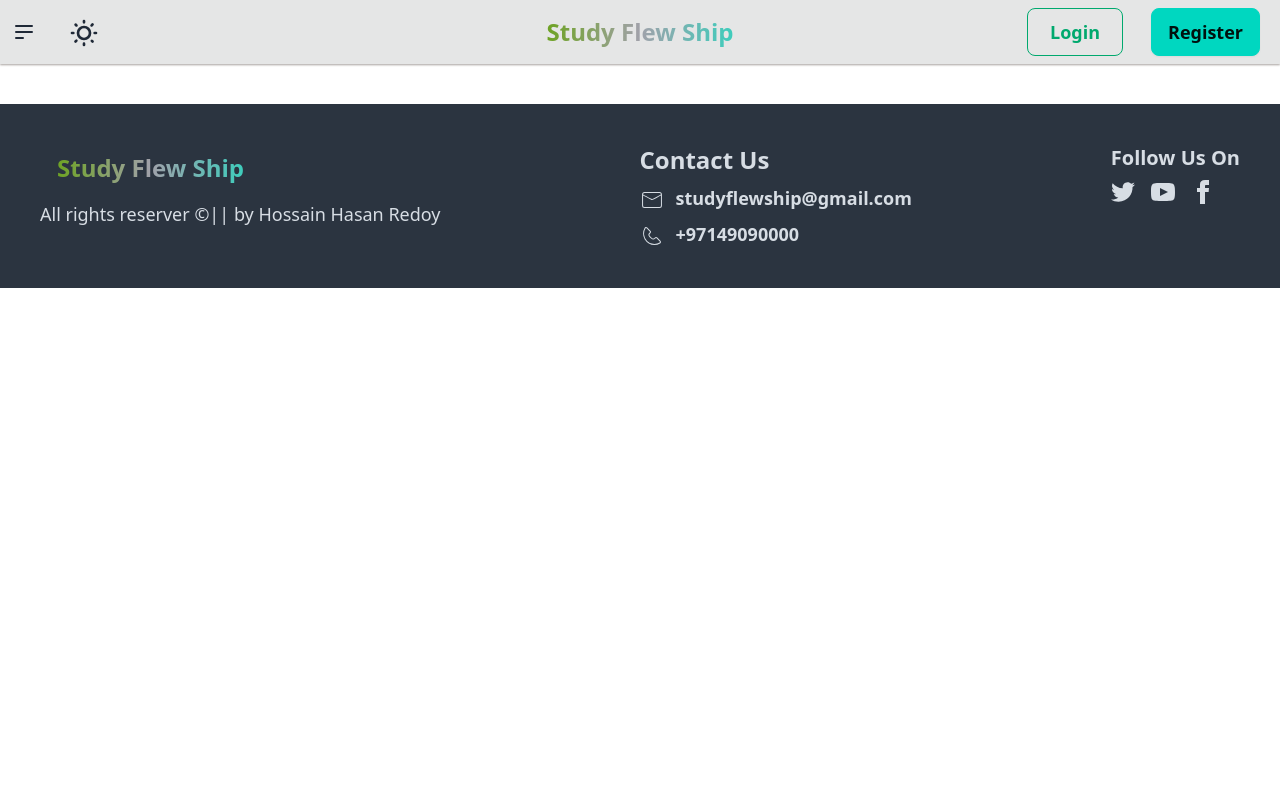
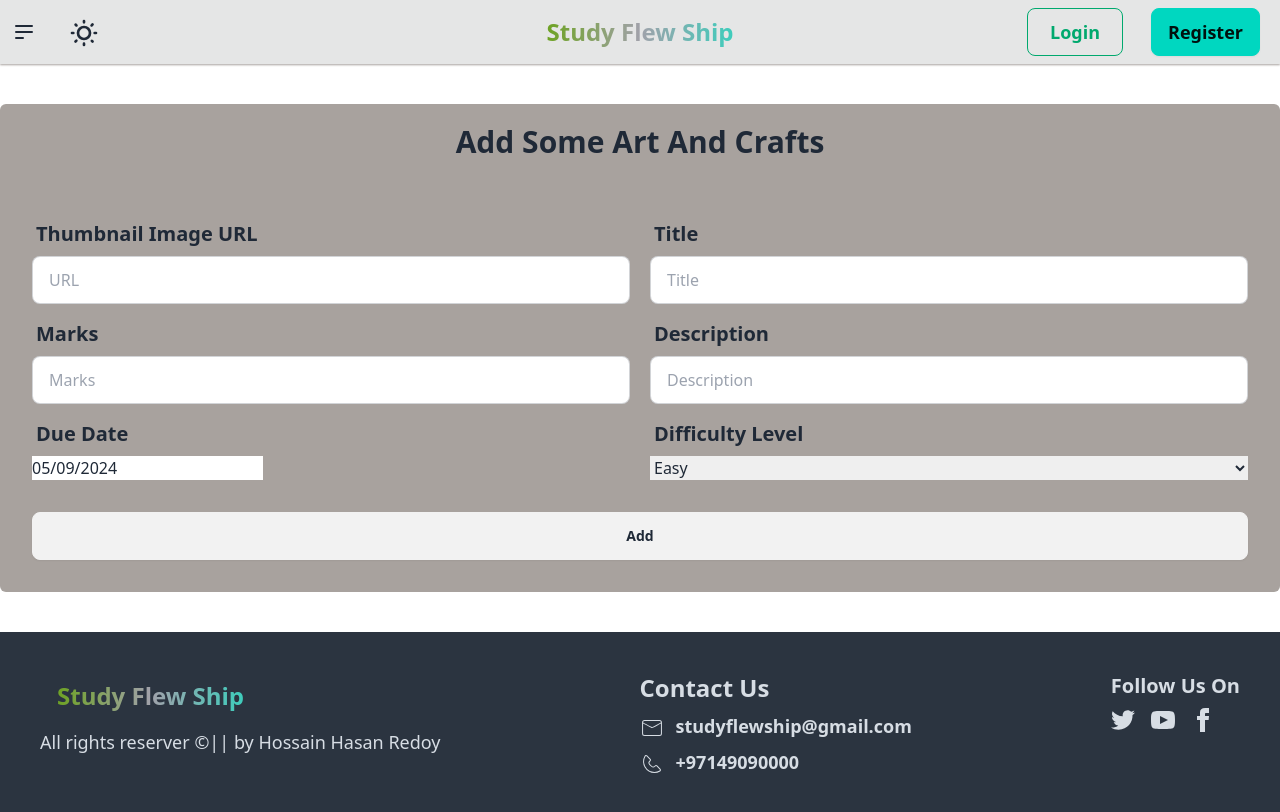
Before and after one commit to hasanredoy/Study_Flewship_Client, a React (Vite) app in the folder client-side-repo/template/: page /createAssignments in a window 1280 px wide. Shown: the top 812 px of the page. Built offline with nearby package versions, Linux system fonts and the light colour scheme; no server answers.

Commit message:
working on create assignment page

```diff
--- a/client-side-repo/template/package.json
+++ b/client-side-repo/template/package.json
@@ -18,6 +18,7 @@
     "match-sorter": "^6.3.4",
     "prop-types": "^15.8.1",
     "react": "^18.3.1",
+    "react-datepicker": "^6.9.0",
     "react-dom": "^18.2.0",
     "react-helmet": "^6.1.0",
     "react-icons": "^5.0.1",
--- a/client-side-repo/template/src/pages/createAssignment/CreateAssignment.jsx
+++ b/client-side-repo/template/src/pages/createAssignment/CreateAssignment.jsx
@@ -1,8 +1,165 @@
+import { useContext } from "react";
+import { AuthContext } from "../../authProvider/AuthProvider";
+import { ToastContainer, toast } from "react-toastify";
+
+// date picker
+import React, { useState } from "react";
+import DatePicker from "react-datepicker";
+
+import "react-datepicker/dist/react-datepicker.css";
 
 const CreateAssignment = () => {
+  const [startDate, setStartDate] = useState(new Date());
+
+  const { user } = useContext(AuthContext);
+  console.log(user);
+  const handleForm = (e) => {
+    e.preventDefault();
+    const form = e.target;
+    const title = form.title.value;
+    const marks = form.marks.value;
+    const levels = form.levels.value;
+    const date = startDate;
+    const photoURL = form.photo.value;
+    const description = form.description.value;
+    const assignmentData = {
+      title,
+      levels,
+      marks,
+      date,
+      photoURL,
+      description,
+      email: user?.email
+    };
+console.log(assignmentData);
+    // fetch(
+    //   "https://pottery-and-ceramics-hub.vercel.app/allassignmentData",
+    //   {
+    //     method: "POST",
+    //     headers: {
+    //       "content-type": "application/json",
+    //     },
+    //     body: JSON.stringify(assignmentData),
+    //   }
+    // )
+    //   .then((res) => res.json())
+    //   .then((data) => {
+    //     console.log(data);
+    //     if (data.insertedId) {
+    //       toast.success('Added Successfully')
+
+    //       }
+    //     });
+  };
+
   return (
     <div>
+      <div className=" bg-stone-400 my-9 rounded-md">
+        <h1 className=" text-3xl font-bold text-center py-5 ">
+          Add Some Art And Crafts{" "}
+        </h1>
+        <form onSubmit={handleForm} className="card-body">
+          {/* 1 row  */}
+          <div className=" flex flex-col lg:flex-row gap-5 w-full ">
+            {/* photo  */}
+            <div className="form-control md:w-full">
+              <label className="label">
+                <span className="text-xl font-bold">Thumbnail Image URL</span>
+              </label>
+              <input
+                type="url"
+                placeholder="URL"
+                className="input input-bordered bg-white w-full"
+                required
+                name="photo"
+              />
+            </div>
+            {/* title */}
+            <div className="form-control  w-full">
+              <label className="label">
+                <span className="text-xl font-bold">Title</span>
+              </label>
+              <input
+                type="text"
+                placeholder="Title"
+                className="input input-bordered bg-white w-full"
+                required
+                name="title"
+              />
+            </div>
+          </div>
 
+          {/* 2 row */}
+          <div className=" flex flex-col lg:flex-row gap-5 w-full ">
+            {/* input marks   */}
+            <div className="form-control  w-full">
+              <label className="label">
+                <span className="text-xl font-bold">Marks</span>
+              </label>
+              <input
+                type="text"
+                placeholder="Marks"
+                className="input input-bordered bg-white w-full"
+                required
+                name="marks"
+              />
+            </div>
+
+            {/* description */}
+            <div className="form-control w-full">
+              <label className="label">
+                <span className="text-xl font-bold"> Description</span>
+              </label>
+              <input
+                type="text"
+                placeholder="Description"
+                className="input input-bordered bg-white w-full"
+                required
+                name="description"
+              />
+            </div>
+          </div>
+          {/* 3 row  */}
+          <div className="flex flex-col lg:flex-row gap-5 w-full ">
+            {/* price  */}
+            <div className="form-control  w-full">
+              <label className="label">
+                <span className="text-xl font-bold">Due Date</span>
+              </label>
+              {/*<input
+              type="number"
+              placeholder="Price"
+              className="input input-bordered bg-white w-full"
+              required
+              name="price"
+            /> */}
+              <DatePicker
+                selected={startDate}
+                onChange={(date) => setStartDate(date)}
+              />
+            </div>
+
+            {/* Difficulty Level*/}
+
+            <div className="form-control w-full">
+              <label className="label">
+                <span className="text-xl font-bold">Difficulty Level</span>
+              </label>
+              <select name="levels" id="">
+                <option value="Easy">Easy</option>
+                <option value="Medium">Medium</option>
+                <option value="Hard">Hard</option>
+              </select>
+            </div>
+          </div>
+          <div className="form-control mt-6">
+            <button type="submit" className="btn btn-block">
+              Add{" "}
+            </button>
+          </div>
+        </form>
+        <ToastContainer></ToastContainer>
+      </div>
     </div>
   );
 };
```
Also changed, not shown: 1 other file (tests, documents, lock files or other folders).
